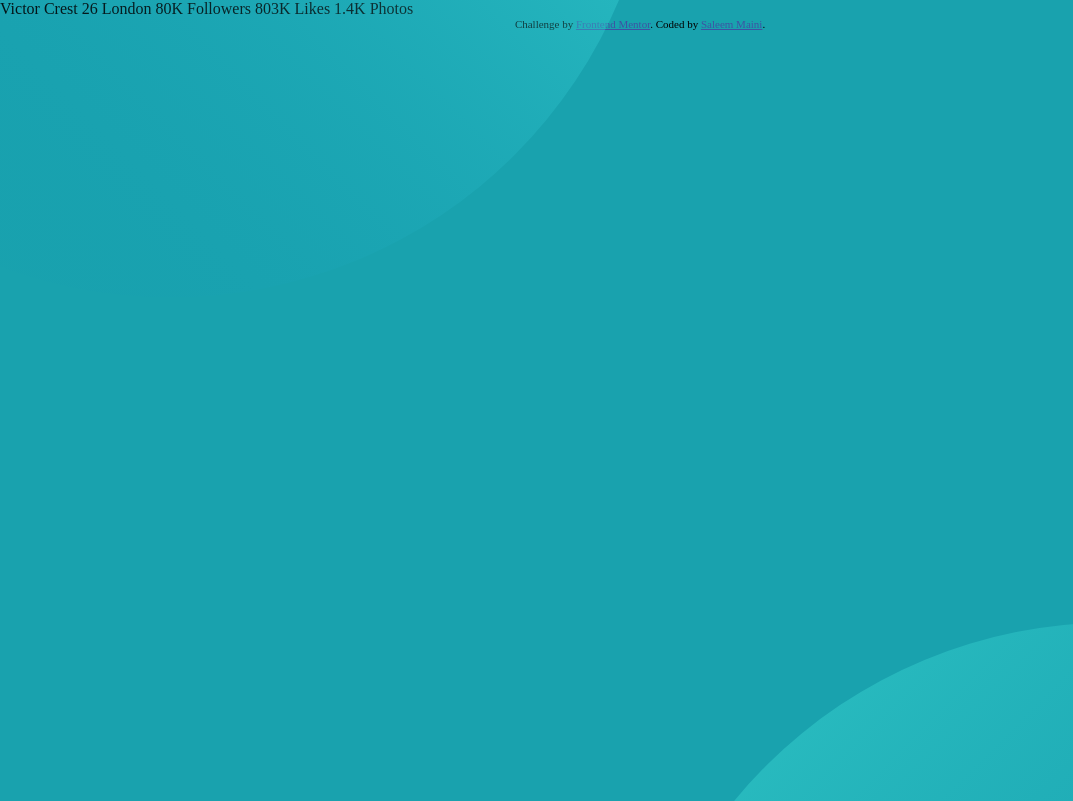
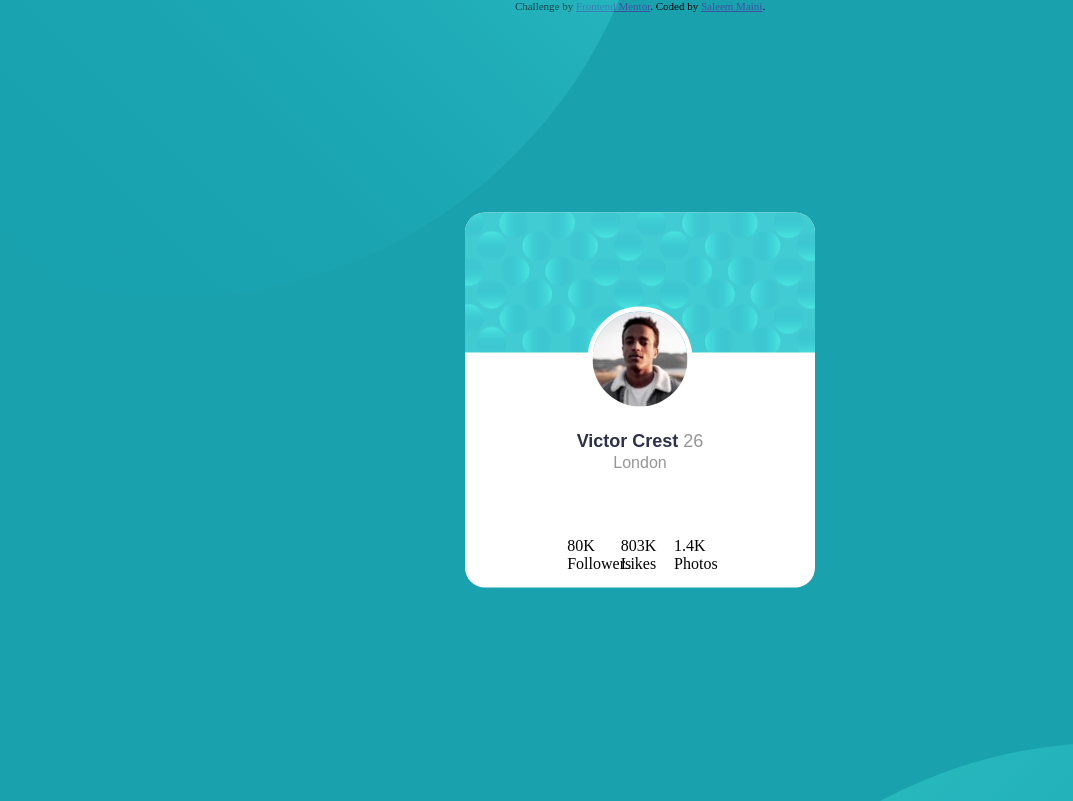
Before and after one commit to SaleemMaini/Profile-card-component, a plain HTML site: page index.html in a window 1280 px wide. Shown: the top 801 px of the page, without its empty margins (0-1073 px from the left). Drawn offline with Linux system fonts and the light colour scheme.

Commit message:
Commit 26/3/2021

```diff
--- a/index.html
+++ b/index.html
@@ -15,20 +15,28 @@
   <span class="bg-pattern-bottom"><img src="./images/bg-pattern-bottom.svg" /></span>
 
   <div class="profile-card">
-    Victor Crest
-    26
-    London
+    <div class="profile-victor"><img src="./images/image-victor.jpg" /></div>
 
-    80K
-    Followers
-
-    803K
-    Likes
-
-    1.4K
-    Photos
+    <p>
+      Victor Crest
+      <span>26</span>
+      <span>London</span>
+    </p>
+  <div class="profile-info">
+    <div>
+      <span>80K</span>
+      Followers
+    </div>
+    <div>
+      <span>803K</span>
+      Likes
+    </div>
+    <div>
+      <span>1.4K</span>
+      Photos
+    </div>
   </div>
-
+  </div>
   <div class="attribution">
     Challenge by <a href="https://www.frontendmentor.io?ref=challenge" target="_blank">Frontend Mentor</a>.
     Coded by <a href="https://github.com/SaleemMaini">Saleem Maini</a>.
--- a/style.css
+++ b/style.css
@@ -6,11 +6,15 @@
     -o-box-sizing: border-box;
     -ms-box-sizing: border-box;
 }
+/* Fonts */
+@import url('https://fonts.googleapis.com/css2?family=Kumbh+Sans:wght@400;700&display=swap');
 
 body {
     background-color: hsl(185, 75%, 39%);
     overflow: hidden;
+
 }
+/* Background */
 .bg-pattern-top img {
     position: absolute;
     top: -85%;
@@ -18,8 +22,74 @@ body {
 }
 .bg-pattern-bottom img {
     position: absolute;
-    bottom: -100%;
+    bottom: -115%;
     right:  -25%;
+}
+/* Card */
+.profile-card{
+    width: 350px;
+    height: 375px;
+    background-color: white;
+    position: absolute;
+    top: 50%;
+    left: 50%;
+    transform: translate(-50%, -50%);
+    border-radius: 20px;
+}
+.profile-card::before{
+    content: '';
+    background-image: url(./images/bg-pattern-card.svg);
+    position: absolute;
+    width: 100%;
+    height: 140px;
+    top: 0;
+    left: 0;
+    border-radius: 20px 20px 0px 0px;
+}
+/* Avatar */
+.profile-victor img {
+    position: absolute;
+    width: 105px;
+    height: 105px;
+    top: 25%;
+    left: 50%;
+    transform: translateX(-50%);
+    border: 5px solid white;
+    border-radius: 50%;
+}
+/* Name */
+p{
+    position: absolute;
+    text-align: center;
+    top:58%;
+    left: 50%;
+    transform: translateX(-50%);
+    font-family: 'Kumbh Sans', sans-serif;
+    color: hsl(229, 23%, 23%);
+    font-size: 18px;
+    font-weight: 700;
+}
+p span {
+    font-weight: 400;
+    color:hsl(0, 0%, 59%);
+}
+p span:last-child {
+    font-size: 16px;
+}
+
+.profile-info{
+    position: absolute;
+    bottom: 0;
+    left: 50%;
+    transform: translateX(-50%);
+    margin-bottom: 15px;
+    display: flex;
+    flex-wrap: wrap;
+    flex-direction: row;
+    justify-content: space-evenly;
+}
+.profile-info div{
+    width: calc(25% - 5px);
 }
 /* attribution */
 
@@ -27,4 +97,12 @@ body {
 
 .attribution a { color: hsl(228, 45%, 44%); }
 
-/*   */
+/*  mobile */
+@media (max-width:375px) {
+
+}
+
+/*  Desktop */
+@media (min-width:400px) and (max-width:1440px) {
+
+}
```
Also changed, not shown: 1 other file.
